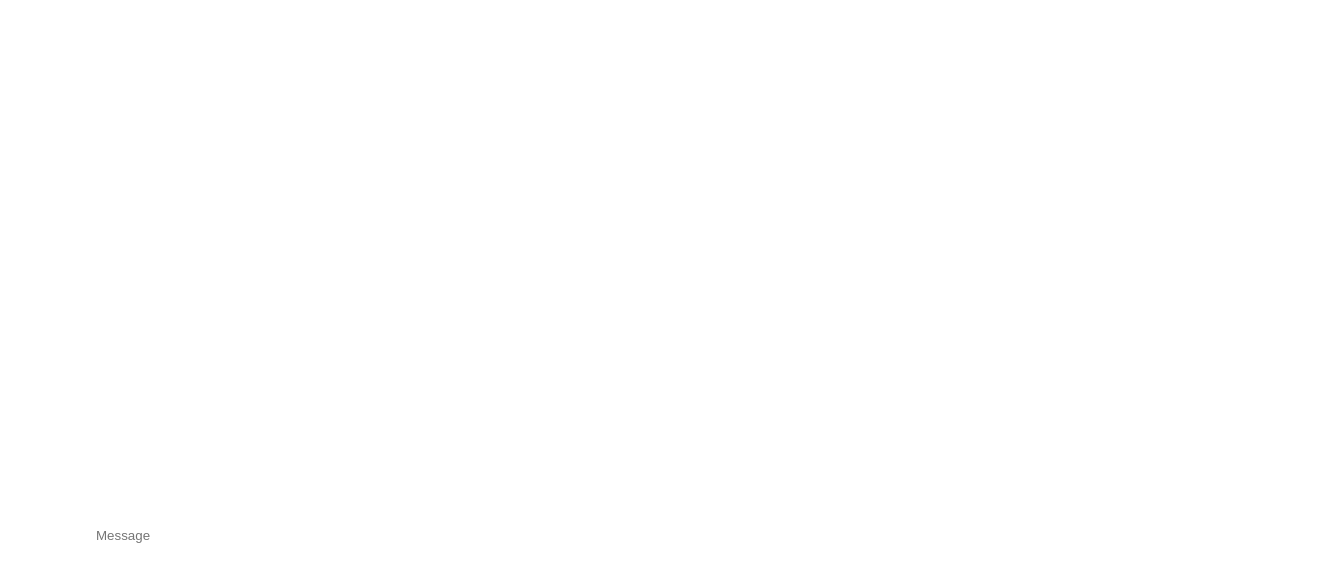
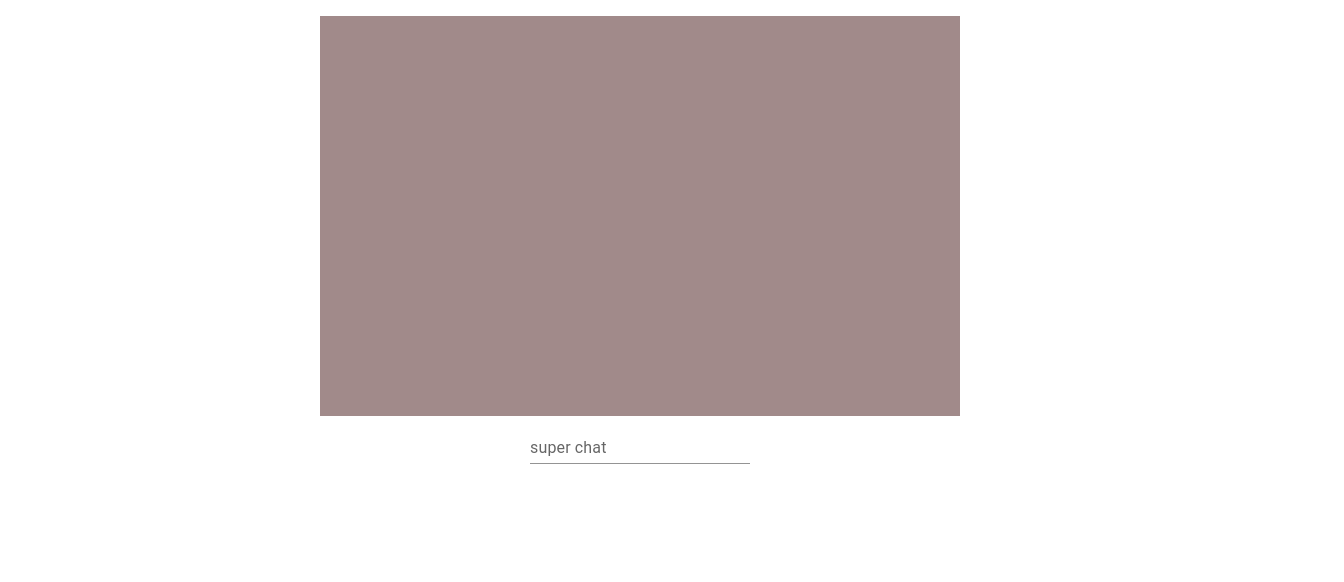
Before and after one commit to montenegroPatrick/chatRoom, a React app: page / in a window 1280 px wide. Shown: the top 582 px of the page, 1344 px wide, since content can reach past the window. Built offline with nearby package versions, Linux system fonts and the light colour scheme.

Commit message:
mui install

```diff
--- a/package.json
+++ b/package.json
@@ -49,6 +49,9 @@
     "webpack-merge": "*"
   },
   "dependencies": {
+    "@emotion/react": "^11.10.6",
+    "@emotion/styled": "^11.10.6",
+    "@mui/material": "^5.11.11",
     "prop-types": "*",
     "react": "*",
     "react-dom": "*",
--- a/src/components/App/ContainerChat/BubbleChat.js
+++ b/src/components/App/ContainerChat/BubbleChat.js
@@ -2,7 +2,12 @@ import "./chat.scss";
 
 const BubbleChat = ({ user, content }) => {
   console.log(content);
-  return <></>;
+  return (
+    <div>
+      <h2 className="container-user">{user}</h2>
+      <div className="container-content">{content}</div>
+    </div>
+  );
 };
 
 export default BubbleChat;
--- a/src/components/App/ContainerChat/ContainerChat.js
+++ b/src/components/App/ContainerChat/ContainerChat.js
@@ -10,10 +10,7 @@ const ContainerChat = () => {
       {chat.map(
         (chat) =>
           chat && (
-            <div key={chat.id}>
-              <h2 className="container-user">{chat.user}</h2>
-              <div className="container-content">{chat.content}</div>
-            </div>
+            <BubbleChat key={chat.id} content={chat.content} user={chat.user} />
           )
       )}
     </div>
--- a/src/components/App/ContainerChat/chat.scss
+++ b/src/components/App/ContainerChat/chat.scss
@@ -1,12 +1,13 @@
 .container {
   display: flex;
-  padding: 5rem;
+  overflow: scrollg;
   width: 50%;
+  height: 50vh;
   flex-direction: column;
   text-align: left;
   color: black;
-  background-color: rgb(255, 255, 255);
-  margin-bottom: 20rem;
+  background-color: rgb(161, 138, 138);
+
   &-user {
     padding: 2rem;
     text-decoration: underline;
--- a/src/components/App/Form/Form.js
+++ b/src/components/App/Form/Form.js
@@ -5,6 +5,7 @@ import {
   newChatOnChange,
   resetChatOnSubmit,
 } from "../../../actions/formAction";
+import { FormControl, TextField } from "@mui/material";
 
 const Form = () => {
   const dispatch = useDispatch();
@@ -30,11 +31,12 @@ const Form = () => {
   return (
     <div>
       <form className="form" action="" onSubmit={handleSubmit}>
-        <input
+        <TextField
+          id="standard-basic"
+          label={user}
+          variant="standard"
           className="form-input"
           type="text"
-          placeholder="Message"
-          aria-label="Message"
           value={inputChat}
           onChange={handleChange}
         />
--- a/src/components/App/Form/form.scss
+++ b/src/components/App/Form/form.scss
@@ -1,11 +1,3 @@
 .form {
   width: 100%;
-  margin-left: 4rem;
-  margin-bottom: 1rem;
-  &-input {
-    width: fit-content;
-    margin: 1rem;
-    padding: 1rem;
-    border: none;
-  }
 }
--- a/src/components/App/styles.scss
+++ b/src/components/App/styles.scss
@@ -1,3 +1,7 @@
 .app {
   margin: 1em auto;
+  display: flex;
+  flex-direction: column;
+  align-items: center;
+  text-align: left;
 }
```
Also changed, not shown: 2 other files (tests, documents, lock files or other folders).
